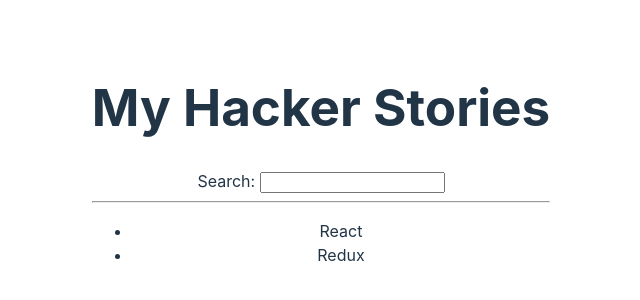
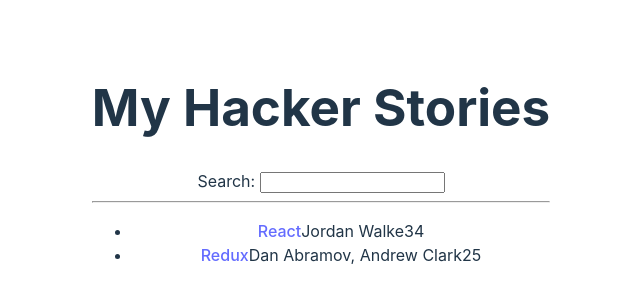
Before and after one commit to gerardcami/the-road-to-react, a React (Vite) app: page / in a window 1280 px wide. Shown: the part 236-536 px from the top of the page, without its empty margins (319-959 px from the left). Built offline with nearby package versions, Linux system fonts and the light colour scheme.

Commit message:
Lists in React

```diff
--- a/src/App.jsx
+++ b/src/App.jsx
@@ -1,5 +1,5 @@
-import * as React from 'react'
-import './App.css'
+import * as React from "react";
+import "./App.css";
 
 // Global variable will not be reloaded when the component is re-rendered
 
@@ -17,22 +17,22 @@ const title = 'React' */
 
 const list = [
   {
-    title: 'React',
-    url: 'https://reactjs.org/',
-    author: 'Jordan Walke',
+    title: "React",
+    url: "https://reactjs.org/",
+    author: "Jordan Walke",
     num_comments: 3,
     points: 4,
     objectID: 0,
   },
   {
-    title: 'Redux',
-    url: 'https://redux.js.org/',
-    author: 'Dan Abramov, Andrew Clark',
+    title: "Redux",
+    url: "https://redux.js.org/",
+    author: "Dan Abramov, Andrew Clark",
     num_comments: 2,
     points: 5,
     objectID: 1,
-  }
-]
+  },
+];
 
 function App() {
   return (
@@ -41,19 +41,34 @@ function App() {
         {/* {welcome.greeting} {welcome.title} */}
         {/* Hello {getTitle('React')} */}
         My Hacker Stories
-        </h1>
+      </h1>
       <label htmlFor="search">Search: </label>
-      <input id='search' type="text" />
+      <input id="search" type="text" />
 
       <hr />
 
       <ul>
         {list.map(function (item) {
-          return <li>{item.title}</li>
+          return (
+            <li key={item.objectID}>
+              <span>
+                <a href={item.url}>{item.title}</a>
+              </span>
+              <span>{item.author}</span>
+              <span>{item.num_comments}</span>
+              <span>{item.points}</span>
+            </li>
+          );
         })}
       </ul>
+      {/* Use the index of the element as the key. Only use it as last resort */}
+      {/* <ul>
+        {list.map(function (item, index) {
+          return <li key={index}>{item.title}</li>;
+        })}
+      </ul> */}
     </div>
-  )
+  );
 }
 
-export default App
+export default App;
```
